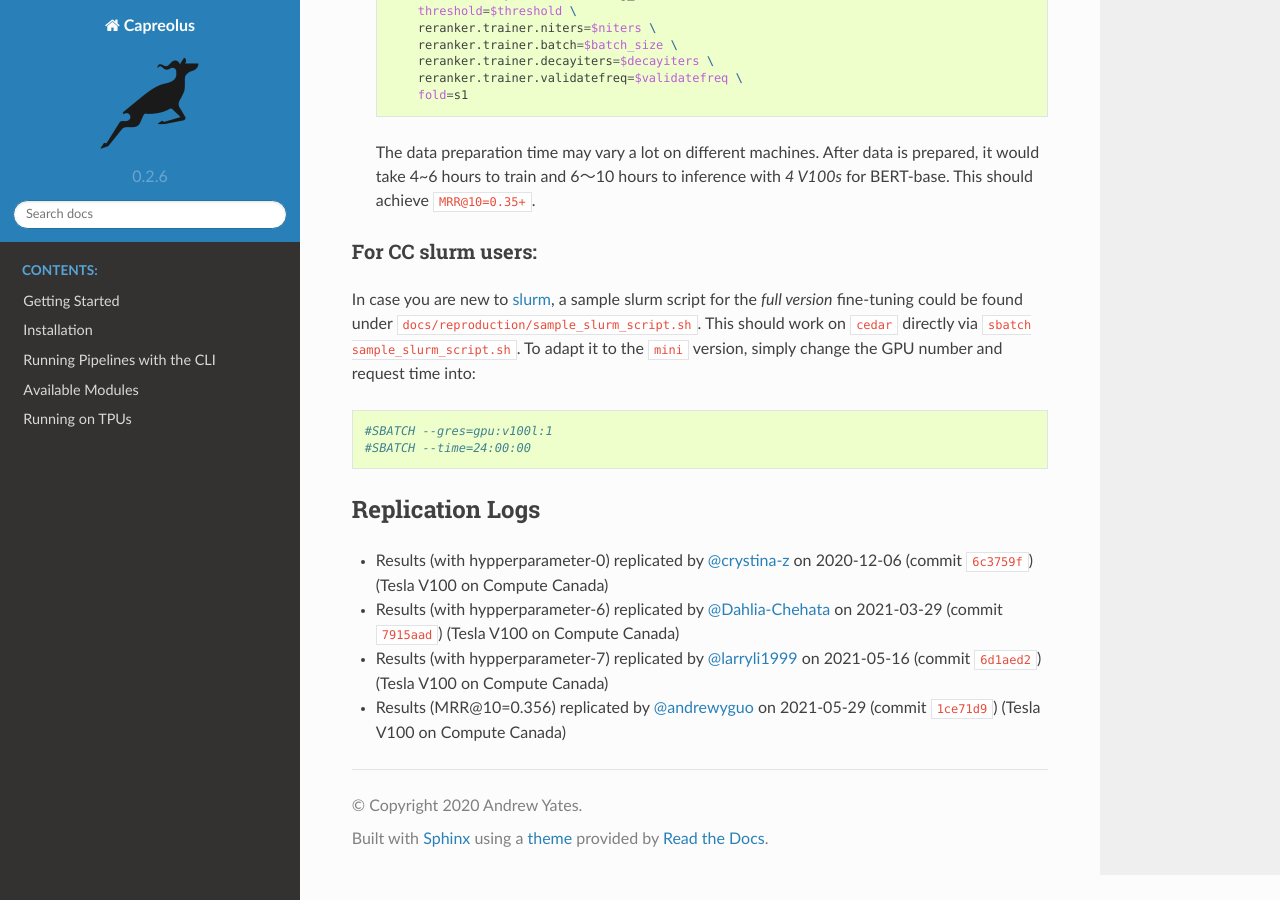
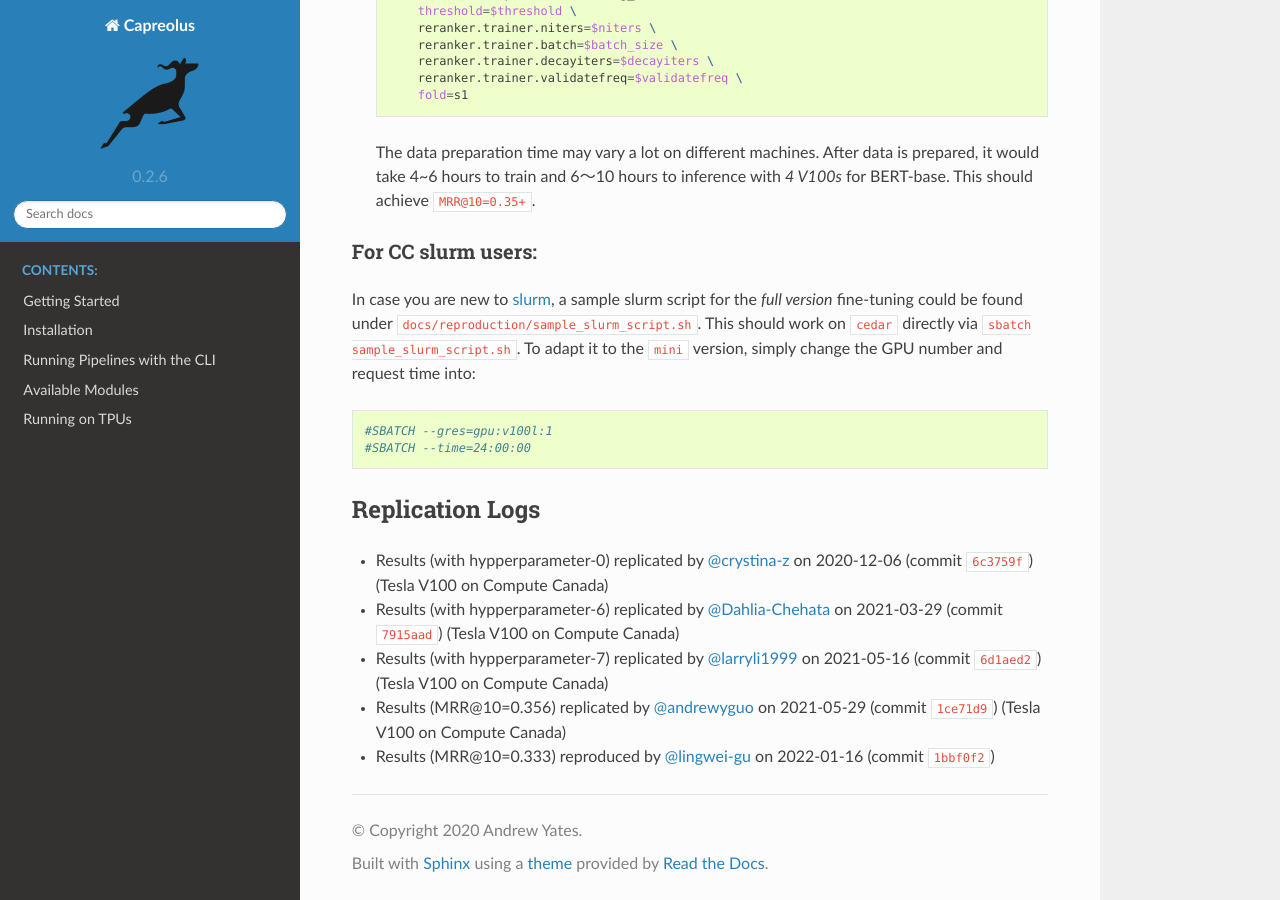
Before and after one commit to capreolus-ir/capreolus, a Sphinx documentation site: the page built from docs/reproduction/MS_MARCO.md, in a window 1280 px wide and 900 px high, scrolled down 911 px. Built offline with Sphinx 7.4.7 and the Read the Docs theme 2.0.0, drawn with Linux system fonts in a browser that asks for light colours.

Commit message:
Update MS_MARCO.md

```diff
--- a/docs/reproduction/MS_MARCO.md
+++ b/docs/reproduction/MS_MARCO.md
@@ -52,3 +52,4 @@
 + Results (with hypperparameter-6) replicated by [@Dahlia-Chehata](https://github.com/Dahlia-Chehata) on 2021-03-29 (commit [`7915aad`](https://github.com/capreolus-ir/capreolus/commit/7915aad75406527a3b88498926cff85259808696)) (Tesla V100 on Compute Canada)
 + Results (with hypperparameter-7) replicated by [@larryli1999](https://github.com/larryli1999) on 2021-05-16 (commit [`6d1aed2`](https://github.com/capreolus-ir/capreolus/commit/6d1aed29de7828ceb94560a8bf7c87f1af5458b5)) (Tesla V100 on Compute Canada)
 + Results (MRR@10=0.356) replicated by [@andrewyguo](https://github.com/andrewyguo) on 2021-05-29 (commit [`1ce71d9`](https://github.com/capreolus-ir/capreolus/commit/1ce71d93ab5473b40d4ae02768fd053261b27320)) (Tesla V100 on Compute Canada)
++ Results (MRR@10=0.333) reproduced by [@lingwei-gu](https://github.com/lingwei-gu) on 2022-01-16 (commit [`1bbf0f2`](https://github.com/capreolus-ir/capreolus/commit/1bbf0f295b09774e2fb2a1db7dfddef88adec7be))
```
